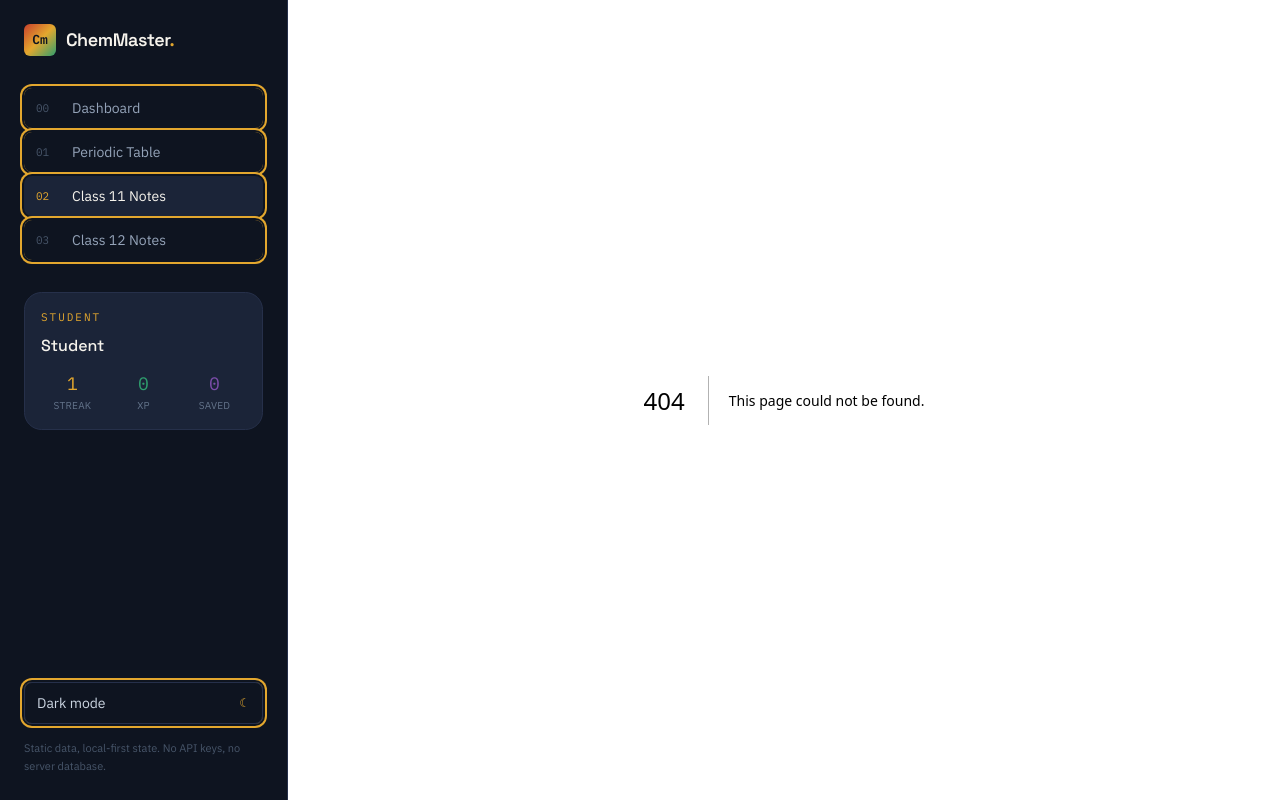
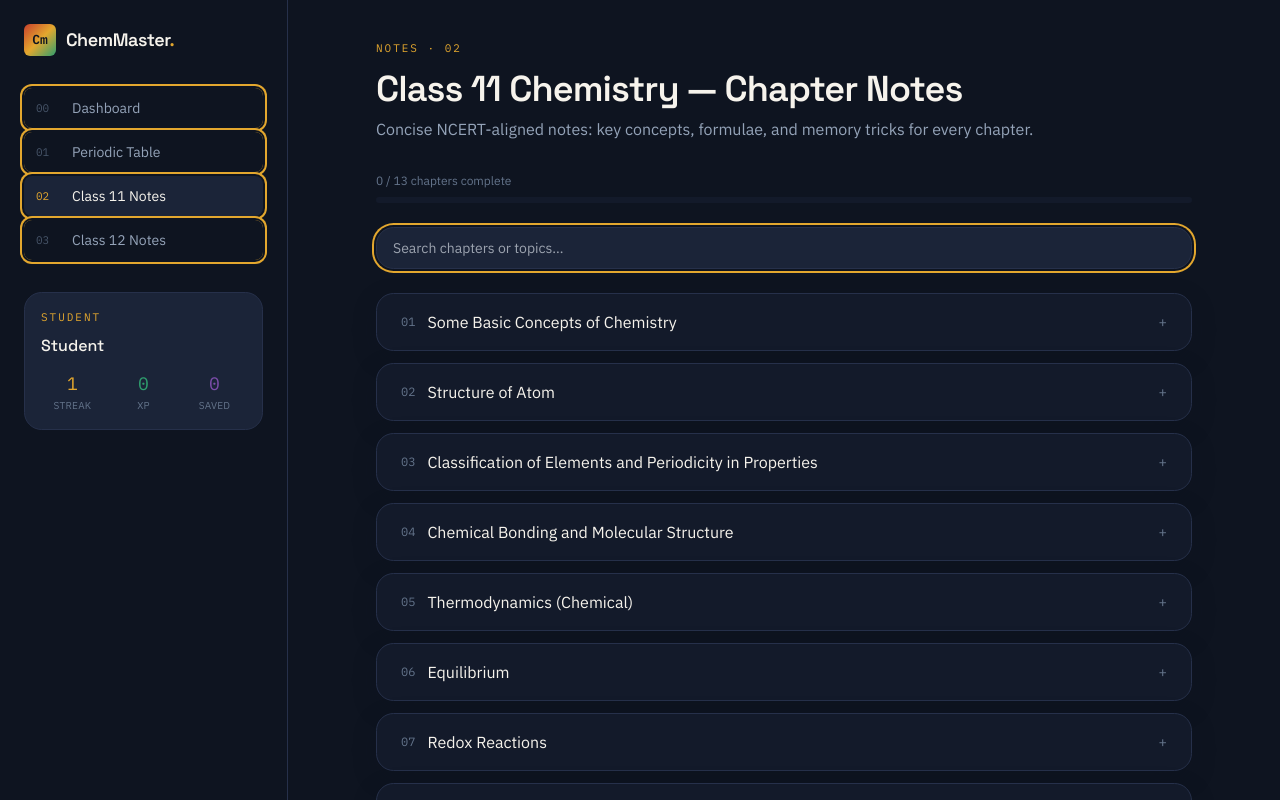
Before and after one commit to Krishgarg2708/ChemMaster-AI, a Next.js app: page /notes/class-11 in a window 1280 px wide. Before the commit this address had no page. Shown: the top 800 px of the page. Built offline with nearby package versions, Linux system fonts and the light colour scheme.

Commit message:
Add files via upload

```diff
--- /dev/null
+++ b/app/notes/class-11/page.js
@@ -0,0 +1,7 @@
+import NotesView from "@/components/NotesView";
+
+export const metadata = { title: "Class 11 Notes — ChemMaster AI" };
+
+export default function Class11NotesPage() {
+  return <NotesView classLevel="Class 11" eyebrow="Notes · 02" />;
+}
```
